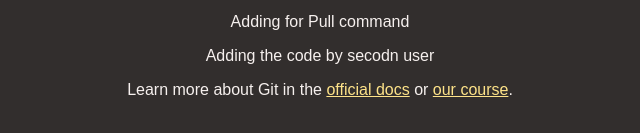
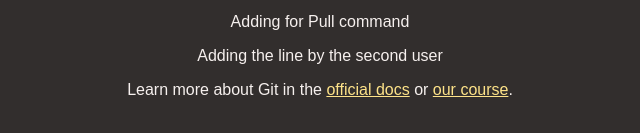
Before and after one commit to Akhila1701/Demorepository, a plain HTML site: page index.html in a window 1280 px wide. Shown: the part 249-382 px from the top of the page, 320-960 px from the left. Drawn offline with Linux system fonts and the light colour scheme.

Commit message:
Update index.html

```diff
--- a/index.html
+++ b/index.html
@@ -15,7 +15,7 @@
     <main>
       <p>Because the basics are important!</p>
       <p>Adding for Pull command</p>
-      <p> Adding the code by secodn user</p>
+      <p>Adding the line by the second user</p>
       <p>
         Learn more about Git in the
         <a href="https://git-scm.com/book/en/v2">official docs</a> or
```
